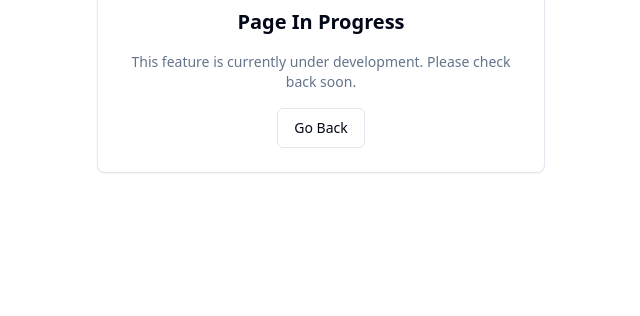
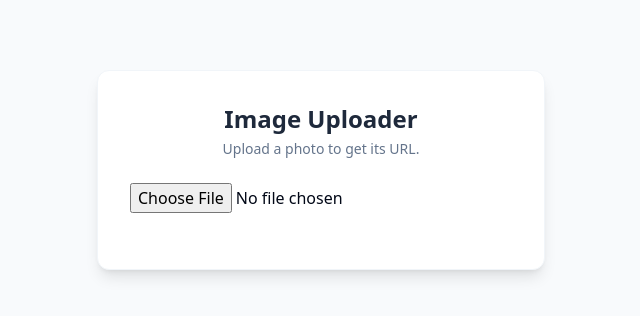
Before and after one commit to bhautik07449/Trade_expert_admin, a React (Create React App) app: page /image-uploader in a window 1280 px wide. Shown: the part 230-546 px from the top of the page, without its empty margins (319-959 px from the left). Built offline with nearby package versions, Linux system fonts and the light colour scheme; no server answers; what ag-grid-community would draw is missing.

Commit message:
upload image set

```diff
--- /dev/null
+++ b/src/pages/ImageUploader/ImageUploader.jsx
@@ -0,0 +1,36 @@
+import React, { useState } from "react";
+import ImageUploadField from "../../components/common/ImageUploadField";
+import CommonButton from "../../components/widgets/common_button";
+import { Copy } from "lucide-react";
+import { getImageUrl } from "../../utils/imageUtils";
+
+export default function ImageUploader() {
+    const [uploadedUrl, setUploadedUrl] = useState(null);
+
+    return (
+        <div className="min-h-screen flex flex-col items-center justify-center bg-slate-50 p-4">
+            <div className="max-w-md w-full bg-white rounded-xl shadow-lg border border-slate-100 p-8">
+                <div className="text-center mb-6">
+                    <h1 className="text-2xl font-bold text-slate-800">Image Uploader</h1>
+                    <p className="text-sm text-slate-500 mt-1">Upload a photo to get its URL.</p>
+                </div>
+
+                <div className="mb-6">
+                    <ImageUploadField
+                        label=""
+                        onImageUpload={(url) => setUploadedUrl(url)}
+                    />
+                </div>
+
+                {uploadedUrl && (
+                    <div className="mt-6 pt-6 border-t border-slate-100 space-y-4 animate-in fade-in slide-in-from-bottom-4 duration-300">
+                        <p className="text-sm font-medium text-slate-700">Uploaded URL:</p>
+                        <div className="p-3 bg-slate-50 rounded-md text-sm text-slate-600 break-all border border-slate-200">
+                            {getImageUrl(uploadedUrl)}
+                        </div>
+                    </div>
+                )}
+            </div>
+        </div>
+    );
+}
--- a/src/router/router.jsx
+++ b/src/router/router.jsx
@@ -109,6 +109,7 @@ import UpcomingCollaboration from "../pages/WebsiteManagement/ContentCMS/Upcomin
 import AddUpcomingCollaboration from "../pages/WebsiteManagement/ContentCMS/UpcomingCollaboration/AddUpcomingCollaboration";
 import Contact from "../pages/WebsiteManagement/ContentCMS/Contact/Contact";
 import AddContact from "../pages/WebsiteManagement/ContentCMS/Contact/AddContact";
+import ImageUploader from "../pages/ImageUploader/ImageUploader";
 
 export const PrivateRoute = ({ children }) => {
   const user = localStorage.getItem("token");
@@ -124,6 +125,10 @@ const routes = (isLoggedIn) => [
   {
     path: "/login",
     element: isLoggedIn ? <AdminPanelLayout /> : <Login />,
+  },
+  {
+    path: "/image-uploader",
+    element: <ImageUploader />,
   },
   {
     path: "/",
```
